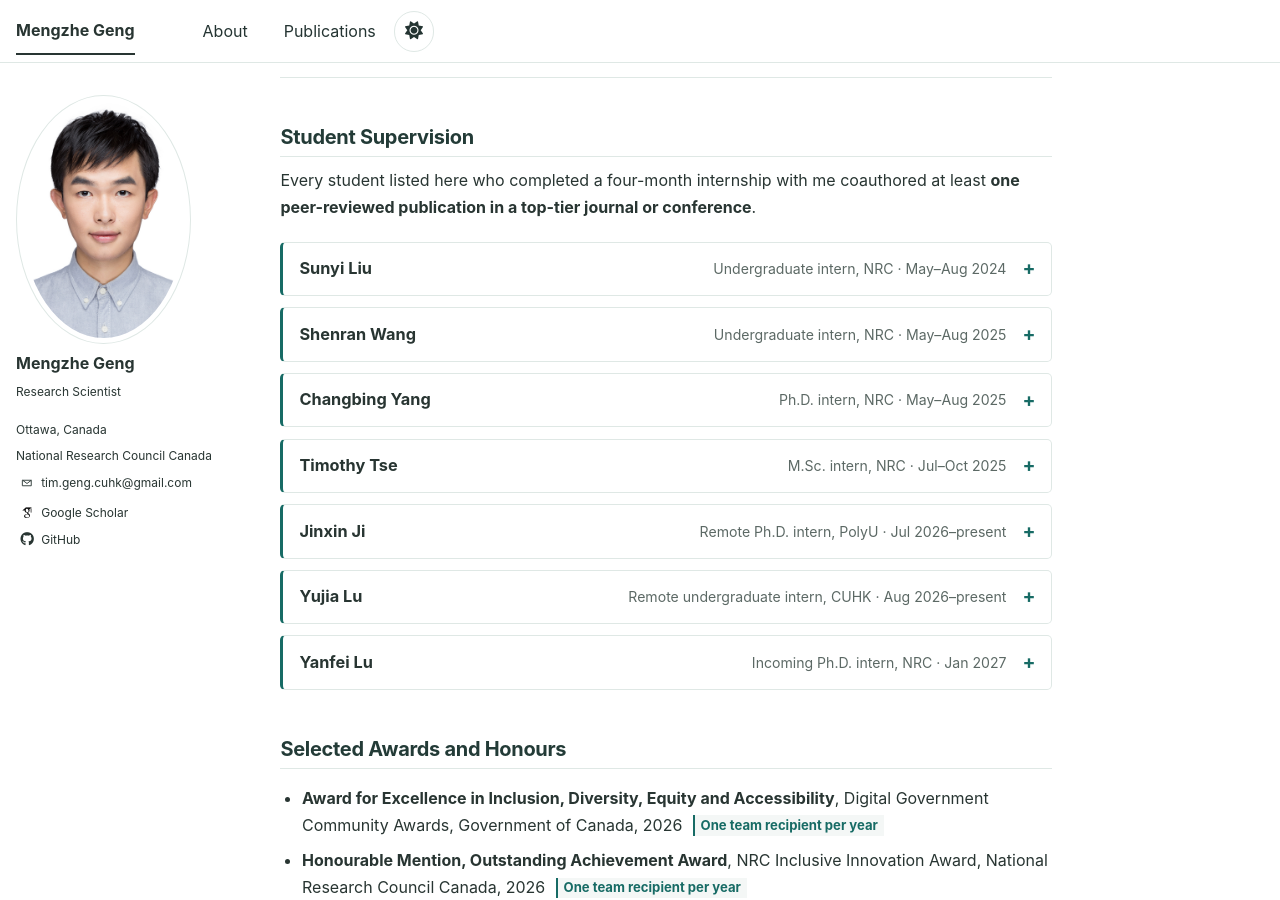
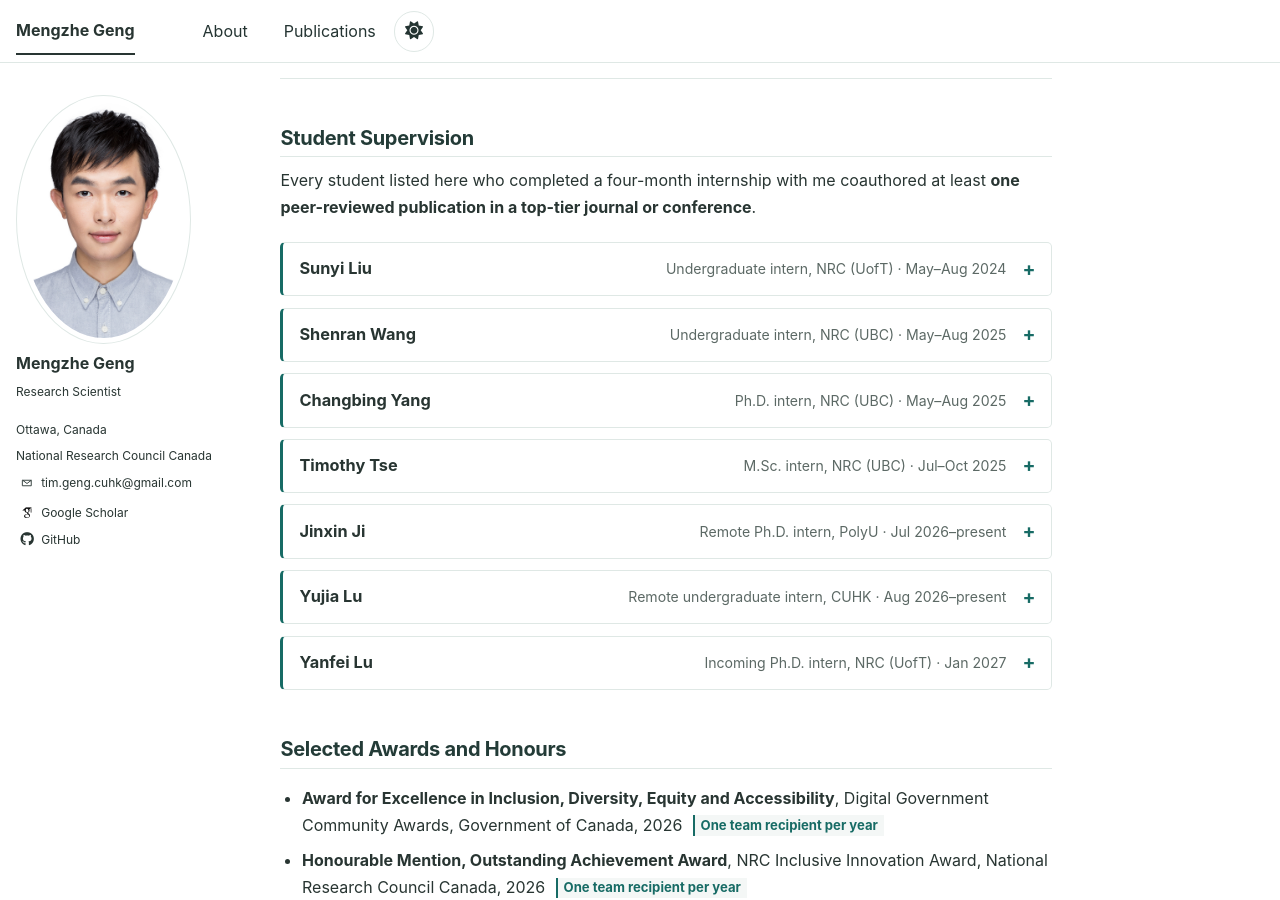
Before and after one commit to MENGZHEGENG/MENGZHEGENG.github.io, a Jekyll site: the page built from _pages/about.md, in a window 1280 px wide and 900 px high, scrolled down 2178 px. Built offline with Jekyll 4.4.1, drawn with Linux system fonts in a browser that asks for light colours; some web fonts are replaced.

Commit message:
Update student internship affiliations

```diff
--- a/_pages/about.md
+++ b/_pages/about.md
@@ -122,7 +122,7 @@ classes: wide
   <details class="supervision-entry">
     <summary class="supervision-heading">
       <span class="supervision-name">Sunyi Liu</span>
-      <span class="publication-meta">Undergraduate intern, NRC · May–Aug 2024</span>
+      <span class="publication-meta">Undergraduate intern, NRC (UofT) · May–Aug 2024</span>
     </summary>
     <div class="supervision-details">
       <p class="supervision-detail"><span class="supervision-label">Funding</span><span class="supervision-detail-copy"><a class="person-link" href="https://www.nrc.canada.ca/en/corporate/corporate-overview/rebecca-hart" target="_blank" rel="noopener noreferrer">Rebecca Hart</a></span></p>
@@ -133,7 +133,7 @@ classes: wide
   <details class="supervision-entry">
     <summary class="supervision-heading">
       <span class="supervision-name">Shenran Wang</span>
-      <span class="publication-meta">Undergraduate intern, NRC · May–Aug 2025</span>
+      <span class="publication-meta">Undergraduate intern, NRC (UBC) · May–Aug 2025</span>
     </summary>
     <div class="supervision-details">
       <p class="supervision-detail"><span class="supervision-label">Co-supervision</span><span class="supervision-detail-copy"><a class="person-link" href="https://www.nrc.canada.ca/en/corporate/contact-us/nrc-directory-science-professionals/aidan-pine" target="_blank" rel="noopener noreferrer">Aidan Pine</a></span></p>
@@ -143,7 +143,7 @@ classes: wide
   <details class="supervision-entry">
     <summary class="supervision-heading">
       <span class="supervision-name">Changbing Yang</span>
-      <span class="publication-meta">Ph.D. intern, NRC · May–Aug 2025</span>
+      <span class="publication-meta">Ph.D. intern, NRC (UBC) · May–Aug 2025</span>
     </summary>
     <div class="supervision-details">
       <p class="supervision-detail"><span class="supervision-label">Co-supervision</span><span class="supervision-detail-copy"><a class="person-link" href="https://nrc.canada.ca/en/corporate/contact-us/nrc-directory-science-professionals/patrick-littell" target="_blank" rel="noopener noreferrer">Patrick Littell</a></span></p>
@@ -154,7 +154,7 @@ classes: wide
   <details class="supervision-entry">
     <summary class="supervision-heading">
       <span class="supervision-name">Timothy Tse</span>
-      <span class="publication-meta">M.Sc. intern, NRC · Jul–Oct 2025</span>
+      <span class="publication-meta">M.Sc. intern, NRC (UBC) · Jul–Oct 2025</span>
     </summary>
     <div class="supervision-details">
       <p class="supervision-detail"><span class="supervision-label">Co-supervision</span><span class="supervision-detail-copy"><a class="person-link" href="https://www.nrc.canada.ca/en/corporate/contact-us/nrc-directory-science-professionals/aidan-pine" target="_blank" rel="noopener noreferrer">Aidan Pine</a> and <a class="person-link" href="https://linguistics.ubc.ca/profile/jian-zhu/" target="_blank" rel="noopener noreferrer">Jian Zhu</a></span></p>
@@ -183,7 +183,7 @@ classes: wide
   <details class="supervision-entry">
     <summary class="supervision-heading">
       <span class="supervision-name">Yanfei Lu</span>
-      <span class="publication-meta">Incoming Ph.D. intern, NRC · Jan 2027</span>
+      <span class="publication-meta">Incoming Ph.D. intern, NRC (UofT) · Jan 2027</span>
     </summary>
     <div class="supervision-details">
       <p class="supervision-detail"><span class="supervision-label">Publication</span><span class="supervision-detail-copy"><a href="https://aclanthology.org/2026.lrec-1.709/" target="_blank" rel="noopener noreferrer">GlossMATE: Multi-Agent Translator Explanations for Glosses</a>, <em>Language Resources and Evaluation Conference (LREC 2026)</em></span></p>
```
